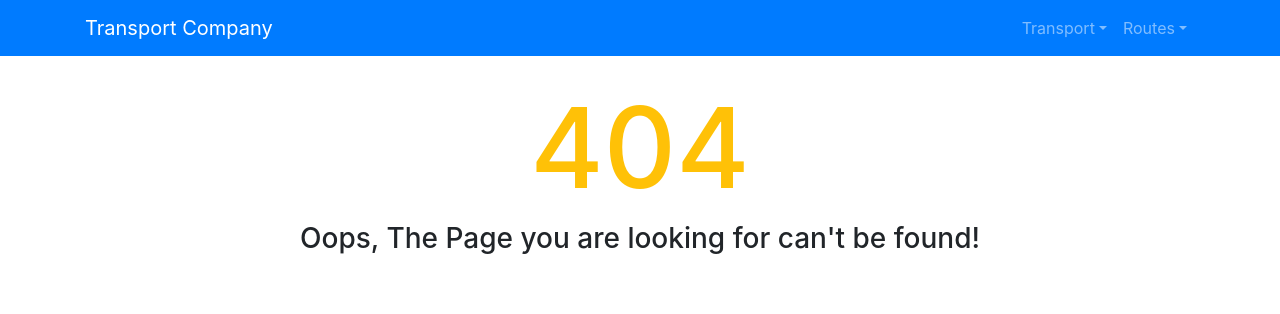
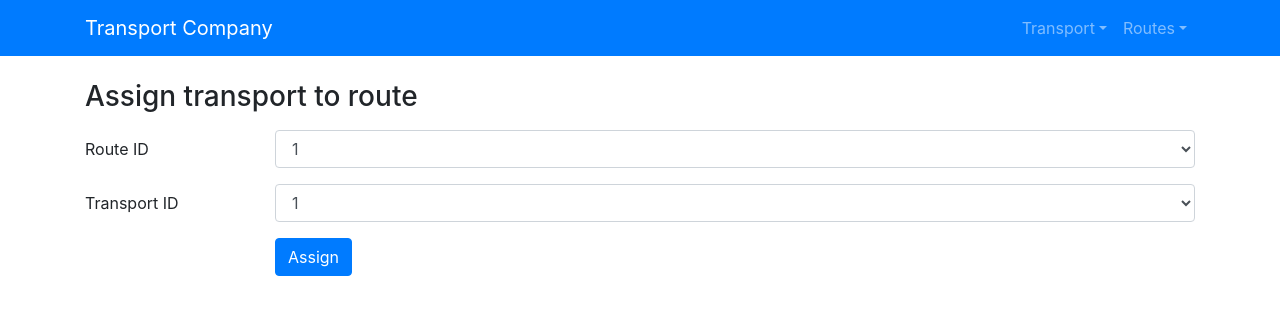
Before and after one commit to heorhii-hryhorov/transport-company-fe, a React (Create React App) app: page /routes/assign-transport in a window 1280 px wide. Before the commit this address had no page. Shown: the top 314 px of the page. Built offline with nearby package versions, Linux system fonts and the light colour scheme.

Commit message:
added assign transport to route form

```diff
--- a/src/App.tsx
+++ b/src/App.tsx
@@ -3,6 +3,7 @@ import { BrowserRouter as Router, Route, Switch } from 'react-router-dom';
 import Header from './components/Header/Header';
 import AddRouteContainer from './containers/AddRouteContainer/AddRouteContainer';
 import AddTransportContainer from './containers/AddTransportContainer/AddTransportContainer';
+import AssignTransportContainer from './containers/AssignTransportContainer/AssignTransportContainer';
 import DeleteRouteContainer from './containers/DeleteRouteContainer/DeleteRouteContainer';
 import DeleteTransportContainer from './containers/DeleteTransportContainer/DeleteTransportContainer';
 import EditRouteContainer from './containers/EditRouteContainer/EditRouteContainer';
@@ -22,6 +23,7 @@ const App: React.FC = () => (
         <Route path="/routes/create" exact component={AddRouteContainer} />
         <Route path="/routes/edit" exact component={EditRouteContainer} />
         <Route path="/routes/delete" exact component={DeleteRouteContainer} />
+        <Route path="/routes/assign-transport" exact component={AssignTransportContainer} />
         <Route component={NotFoundContainer} />
       </Switch>
     </>
--- a/src/components/Header/Header.tsx
+++ b/src/components/Header/Header.tsx
@@ -61,6 +61,9 @@ const Header: React.FC = () => (
                         <DropdownItem tag={Link} to="/routes/edit">
                           Edit
                         </DropdownItem>
+                        <DropdownItem tag={Link} to="/routes/assign-transport">
+                          Assign transport
+                        </DropdownItem>
                         <DropdownItem tag={Link} to="/routes/delete">
                           Delete
                         </DropdownItem>
--- /dev/null
+++ b/src/components/RouteForms/AssignTransportForm/AssignTransportForm.tsx
@@ -0,0 +1,46 @@
+import React from 'react';
+import {
+  Button,
+  Col, Form, FormGroup, Input, Label,
+} from 'reactstrap';
+
+const AssignTransportForm: React.FC = () => (
+  <div>
+    <h3 className="mb-3">Assign transport to route</h3>
+    <Form>
+      <FormGroup row>
+        <Label for="route-id" sm={2}>
+          Route ID
+        </Label>
+        <Col sm={10}>
+          <Input type="select" name="route-id" id="route-id">
+            <option>1</option>
+            <option>2</option>
+            <option>3</option>
+            <option>4</option>
+          </Input>
+        </Col>
+      </FormGroup>
+      <FormGroup row>
+        <Label for="transport-id" sm={2}>
+          Transport ID
+        </Label>
+        <Col sm={10}>
+          <Input type="select" name="transport-id" id="transport-id">
+            <option>1</option>
+            <option>2</option>
+            <option>3</option>
+            <option>4</option>
+          </Input>
+        </Col>
+      </FormGroup>
+      <FormGroup row>
+        <Col sm={{ size: 10, offset: 2 }}>
+          <Button type="submit" color="primary">Assign</Button>
+        </Col>
+      </FormGroup>
+    </Form>
+  </div>
+);
+
+export default AssignTransportForm;
--- /dev/null
+++ b/src/containers/AssignTransportContainer/AssignTransportContainer.tsx
@@ -0,0 +1,17 @@
+import React from 'react';
+import {
+  Col, Container, Row,
+} from 'reactstrap';
+import AssignTransportForm from '../../components/RouteForms/AssignTransportForm/AssignTransportForm';
+
+const AssignTransportContainer: React.FC = () => (
+  <Container>
+    <Row className="d-flex justify-content-center">
+      <Col xs="12">
+        <AssignTransportForm />
+      </Col>
+    </Row>
+  </Container>
+);
+
+export default AssignTransportContainer;
```
